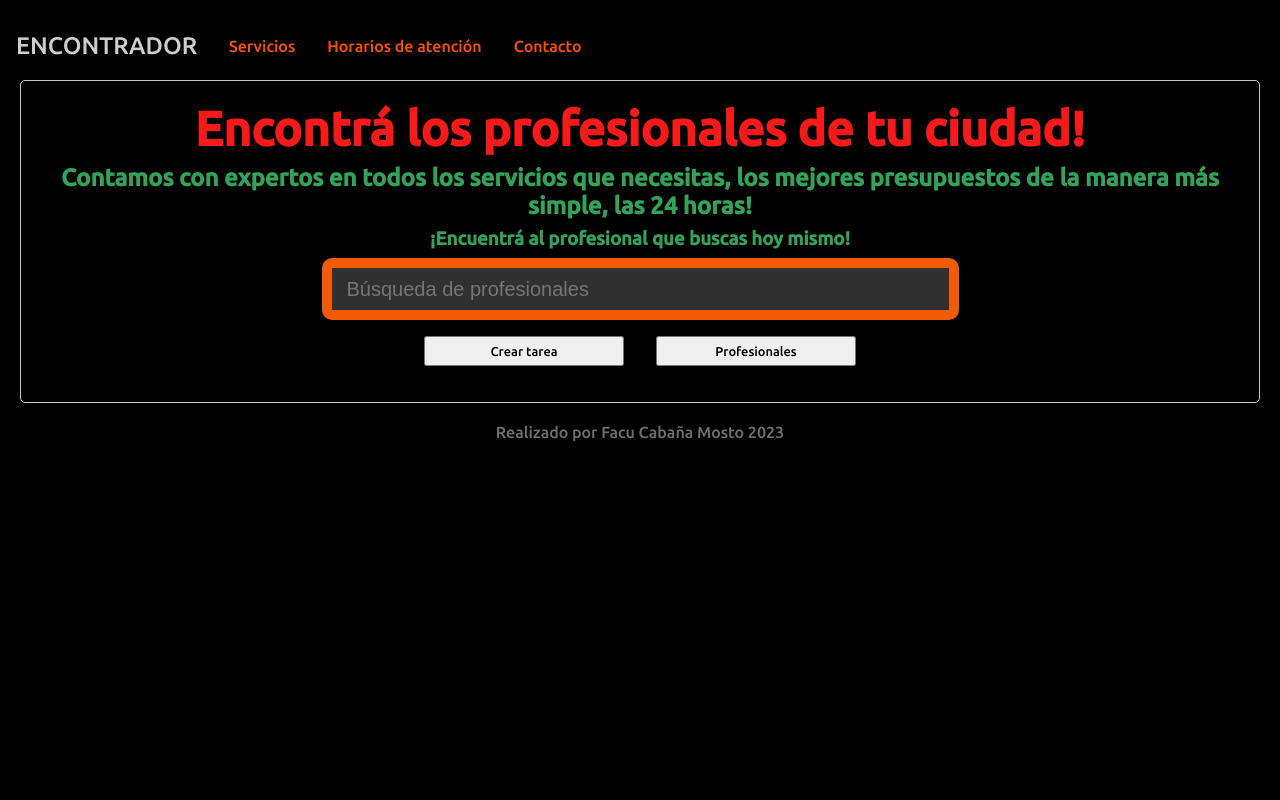
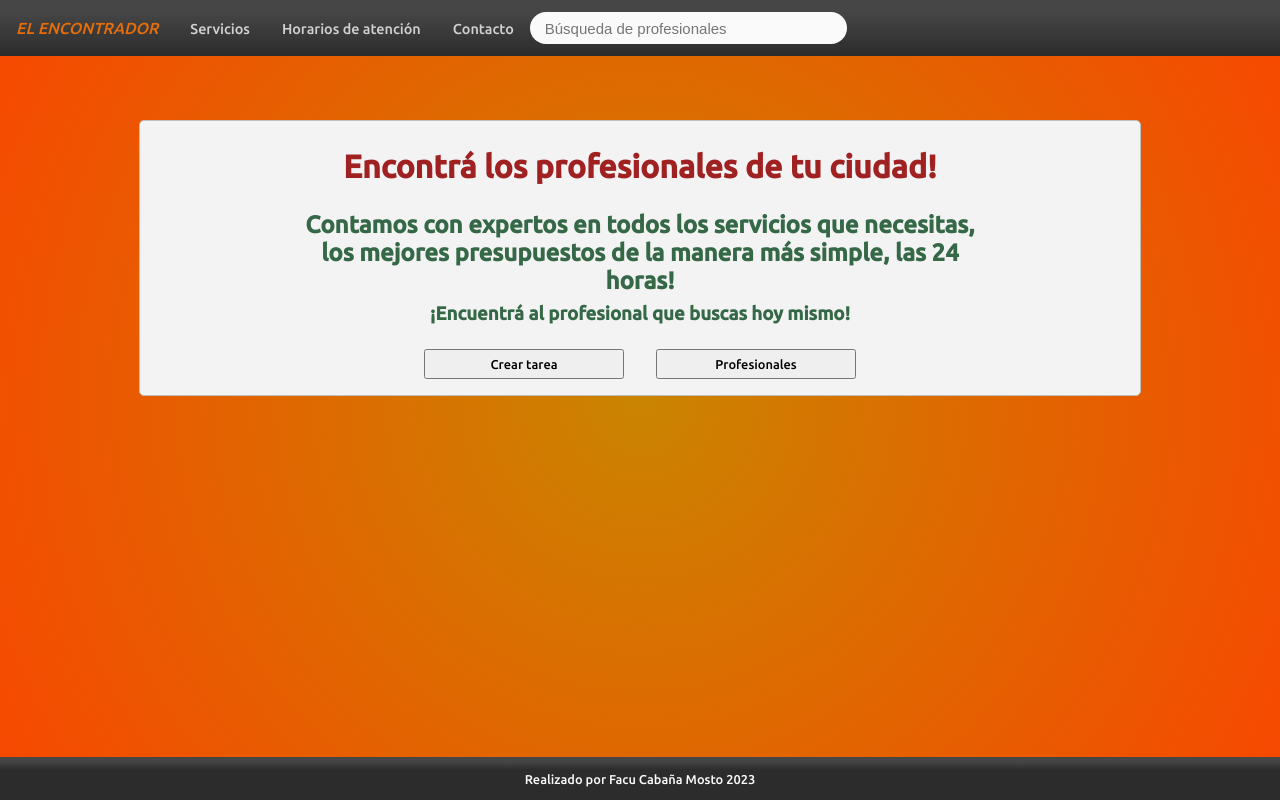
Before and after one commit to Facucabx/revolucion, a website: page index.html in a window 1280 px wide. Drawn offline with Linux system fonts and the light colour scheme.

Commit message:
se agregan objetivos de la tarea 5

```diff
--- a/index.html
+++ b/index.html
@@ -21,29 +21,10 @@
   <body>
     <header>
       <nav>
-        <li><a href="#" class="logo">ENCONTRADOR</a></li>
+        <li><a href="#" class="logo">EL ENCONTRADOR</a></li>
         <li><a href="./pages/servicios.html">Servicios</a></li>
-        <li>
-          <a href="./pages/horarios.html" target="_blank"
-            >Horarios de atención</a
-          >
-        </li>
+        <li><a href="./pages/horarios.html" target="_blank">Horarios de atención</a></li>
         <li><a href="./pages/contacto.html">Contacto</a></li>
-      </nav>
-    </header>
-
-    <main>
-      <section>
-        <div>
-          <h1 id="h1-index">Encontrá los profesionales de tu ciudad!</h1>
-          <h2 id="h2-index">
-            Contamos con expertos en todos los servicios que
-            necesitas, los mejores presupuestos de la manera más simple,
-            las 24 horas!
-          </h2>
-
-          <h3 id="h3-index">¡Encuentrá al profesional que buscas hoy mismo!</h3>
-        </div>
         <div id="contenedor-index">
           <input
             type="text"
@@ -51,14 +32,31 @@
             autofocus
           />
         </div>
-        <div id="contenedor-boton-index">
-          <button aria-label="Crear tarea">Crear tarea</button>
-          <button aria-label="Profesionales">Profesionales</button>
+      </nav>
+    </header>
+
+    <main>
+      <section id="portada-index">
+        <div id="contenedor-index">
+          <div>
+            <h1 class="h1-index">Encontrá los profesionales de tu ciudad!</h1>
+            <h2 class="h2-index">
+              Contamos con expertos en todos los servicios que
+              necesitas, los mejores presupuestos de la manera más simple,
+              las 24 horas!
+            </h2>
+
+            <h3 class="h3-index">¡Encuentrá al profesional que buscas hoy mismo!</h3>
+          </div>
+          <div id="contenedor-boton-index">
+            <button aria-label="Crear tarea">Crear tarea</button>
+            <button aria-label="Profesionales">Profesionales</button>
+          </div>
         </div>
       </section>
     </main>
   </body>
-  <footer>
+  <footer id="footer">
     <p>Realizado por Facu Cabaña Mosto 2023</p>
   </footer>
 </html>
--- a/scss/style.scss
+++ b/scss/style.scss
@@ -1,19 +1,29 @@
 @import url("https://fonts.googleapis.com/css2?family=Ubuntu:wght@300;500&display=swap");
 
 //variables colores
-$borde-width: 10px;
 $transition-time: 0.5s;
 
 * {
   list-style: none;
-  margin: 0;
+}
+html, body{
+  height: 100%;
 }
 body {
-  background-color: black;
+  display: flex;
+  flex-direction: column;
+  margin: 0;
+  padding: 0;
+  background: radial-gradient(
+    circle farthest-corner at center center,
+    #ca8401 0%,
+    #f84701 100%
+  );
   header {
     // HEADER
-    background-color: black;
+    background: linear-gradient(0deg, #2c2c2c 0%, #464646 80%);
     width: 100%;
+    margin-bottom: 4rem;
     p {
       color: orange;
     }
@@ -21,62 +31,58 @@ body {
       display: flex;
       align-items: center;
       font-family: "Ubuntu", sans-serif;
-      margin-top: 2rem;
+      height: 3.5rem;
       a {
         text-decoration: none;
         margin: 1rem;
-        color: rgb(255, 81, 0);
+        color: rgb(209, 209, 209);
+        font-size: 0.9rem;
       }
       .logo {
-        color: #cfcece;
-        font-size: 1.5rem;
+        color: #e76d08;
+        font-size: 1rem;
+        font-style: italic;
+      }
+      input {
+        width: 300px;
+        font-size: 15px;
+        height: 30px;
+        background-color: rgb(250, 250, 250);
+        padding-left: 15px;
+        color: rgb(245, 105, 87);
+        border-style: none;
+        border-radius: 50px;
+        outline: none;
+      }
+
     }
   }
-  }
+  //-------- FIN NAVBAR
 
   main {
-    section {
-      margin: 20px;
-      border: 1px solid #ccc;
-      padding: 20px;
+    flex: 1;
+    #portada-index{
+      #contenedor-index {
+        max-width: 1000px;
+        margin: 0 auto;
+        border: 1px solid #c0c0c0;
         border-radius: 5px;
-      #h1-index {
-        color: rgb(247, 26, 26);
-        font-size: 3rem;
+        background-color: #f3f3f3;
+        .h1-index {
+          color: rgb(160, 33, 33);
+          font-size: 2rem;
           text-align: center;
           font-family: "Ubuntu", sans-serif;
         }
-      #h2-index,
-      #h3-index,
-      #h1-horarios,
-      #h2-horarios {
-        color: rgb(50, 163, 88);
+        .h2-index,
+        .h3-index{
+          color: rgb(53, 104, 70);
           text-align: center;
           margin: 0.5rem;
           font-family: "Ubuntu", sans-serif;
+          padding-left: 140px;
+          padding-right: 140px;
         }
-      input {
-        width: 600px;
-        font-size: 20px;
-        height: 40px;
-        background-color: rgba(160, 159, 159, 0.301);
-        padding-left: 15px;
-        color: rgb(191, 218, 209);
-        border-width: $borde-width;
-        border-style: solid;
-        border-radius: 10px;
-        border-color: #030303;
-        outline: none;
-      }
-      input:focus {
-        border-color: #f15b04; // Color del borde cuando el input está enfocado
-        transition: $transition-time;
-      }
-
-      #contenedor-index {
-        display: flex;
-        align-items: center;
-        justify-content: center;
       }
       #contenedor-boton-index {
         display: flex;
@@ -90,10 +96,23 @@ body {
           font-family: "Ubuntu", sans-serif;
         }
       }
+
+    }
+    section {
+
+      #h1-horarios,
+      #h2-horarios {
+        color: rgb(50, 163, 88);
+        text-align: center;
+        margin: 0.5rem;
+        font-family: "Ubuntu", sans-serif;
+      }
+
       #contenedor-horarios {
         display: flex;
         align-items: center;
         justify-content: center;
+        padding-bottom: 20px;
         table {
           width: 40%;
           border-collapse: collapse;
@@ -105,8 +124,7 @@ body {
             text-align: center;
           }
           th {
-            background-color: #d62417;
-
+            background-color: #525151;
           }
         }
 
@@ -114,29 +132,33 @@ body {
           font-family: "Ubuntu", sans-serif;
           width: 25%;
           text-align: right;
+          color: rgb(252, 146, 7);
         }
-        color: white;
+
         #horas {
           font-style: italic;
           width: 37.5%;
           text-align: left;
           font-family: "Ubuntu", sans-serif;
-
+          color: rgb(211, 7, 7);
         }
         #dias {
           font-weight: bold;
           font-family: "Ubuntu", sans-serif;
           text-align: left;
-
+          color: rgb(211, 7, 7);
         }
       }
     }
   }
-  footer {
+  #footer {
+    background: linear-gradient(0deg, #2c2c2c 70%, #464646 90%);
+    text-align: center;
+    padding: 0.1rem;
     p {
-      color: rgb(112, 112, 112);
-      text-align: center;
+      color: rgb(250, 250, 250);
       font-family: "Ubuntu", sans-serif;
+      font-size: 0.8rem;
     }
   }
 }
```
Also changed, not shown: pages/horarios.html (+12 -3 lines), css/style.css, 1 other file. Lines whose indentation alone changed are shown as unchanged.
